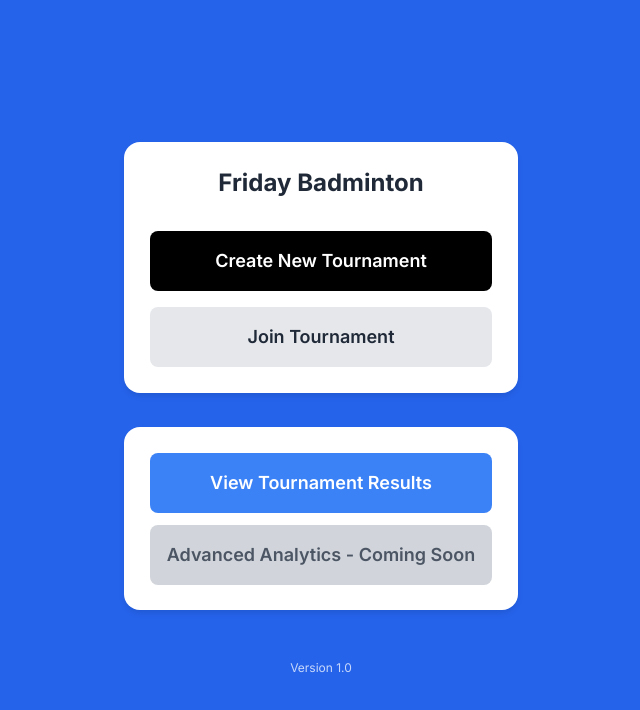
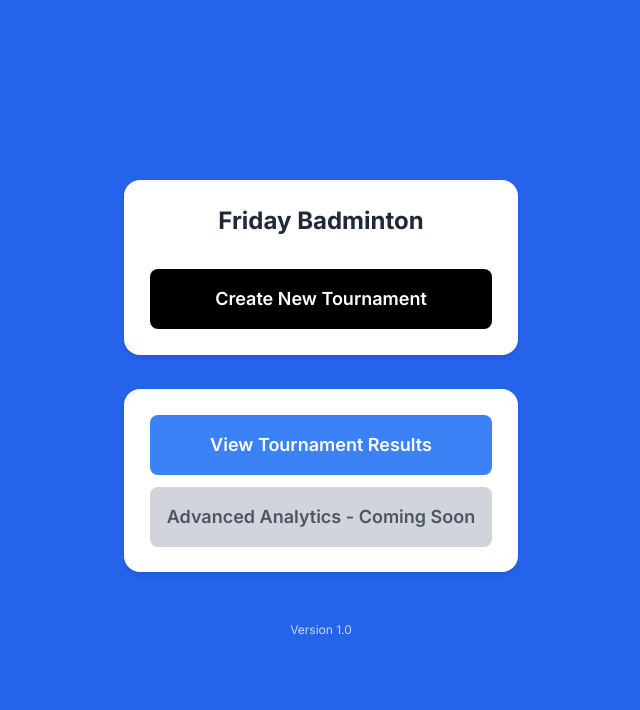
Before and after one commit to spicycabbage/fribadminton, a Next.js app: page / in a window 1280 px wide. Shown: the top 710 px of the page, without its empty margins (319-959 px from the left). Built offline with nearby package versions, Linux system fonts and the light colour scheme; no server answers; the database is empty.

Commit message:
Home: show green Join when active, hide Join when none

```diff
--- a/src/app/page.tsx
+++ b/src/app/page.tsx
@@ -49,14 +49,16 @@ export default function HomePage() {
             </Link>
           )}
 
+          {hasActive && (
             <Link
               href="/join-tournament"
               className="block w-full"
             >
-            <button className="w-full bg-gray-200 text-gray-800 py-4 rounded-lg font-semibold text-lg hover:bg-gray-300 transition-colors">
+              <button className="w-full bg-green-500 text-white py-4 rounded-lg font-semibold text-lg hover:bg-green-600 transition-colors">
                 Join Tournament
               </button>
             </Link>
+          )}
         </div>
       </div>
 
```
Lines whose indentation alone changed are shown as unchanged.
